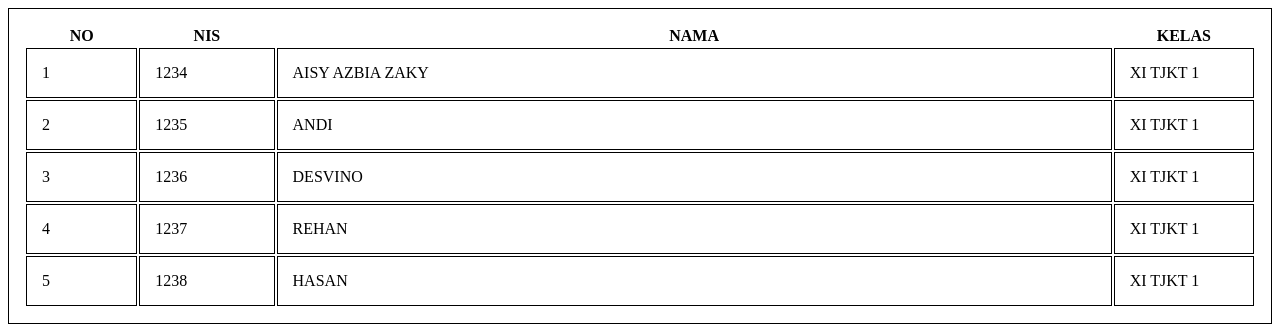
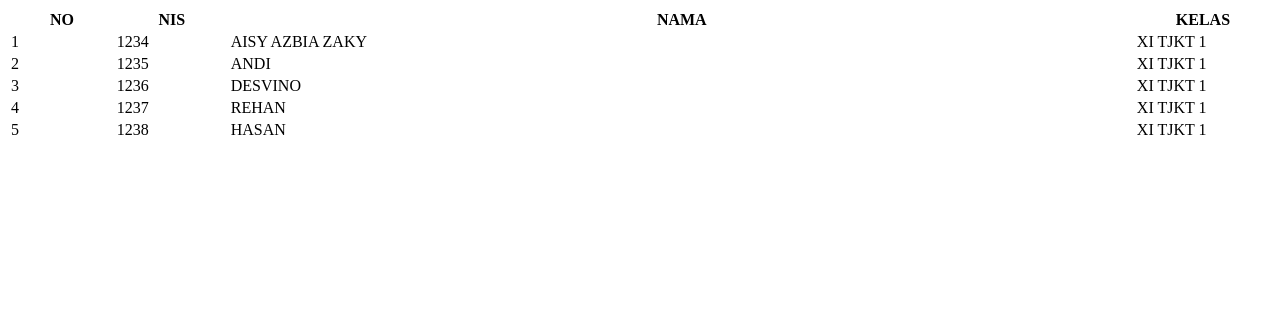
Before and after one commit to aisyazbiazaky-cyber/aisyazbiazaky.github.io, a plain HTML site: page tabel.html in a window 1280 px wide. Drawn offline with Linux system fonts and the light colour scheme.

Commit message:
Update tabel.html

```diff
--- a/tabel.html
+++ b/tabel.html
@@ -5,7 +5,6 @@
      <meta charset="UTF-8">
      <meta name="viewport" content="width=device-width, initial-scale=1.0">
      <title>Document</title>
-     <link rel="stylesheet" href="tabel.css">
 </head>
 
 <body>
@@ -50,4 +49,5 @@
      </table>
 </body>
 
+
 </html>
```
